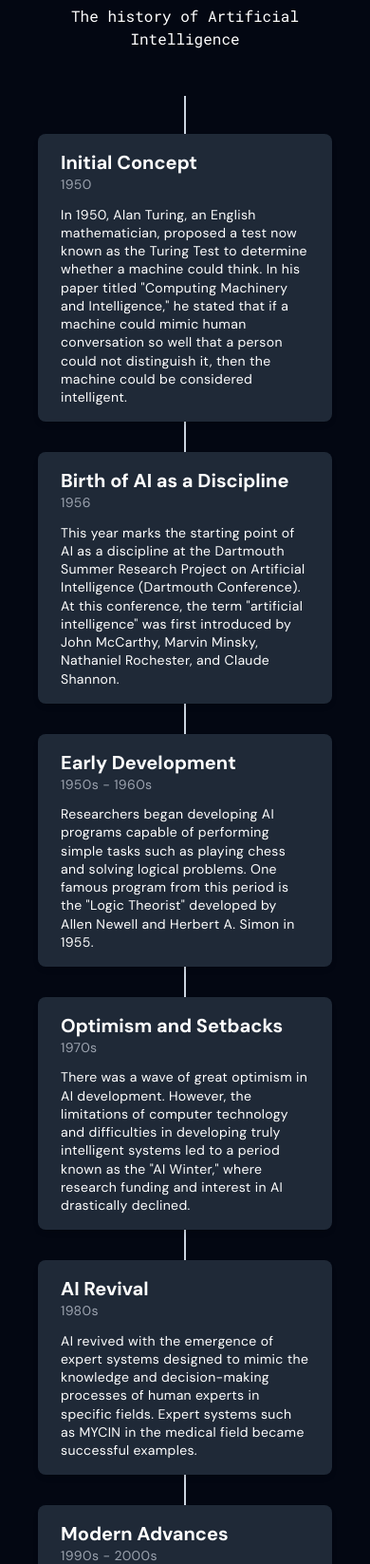
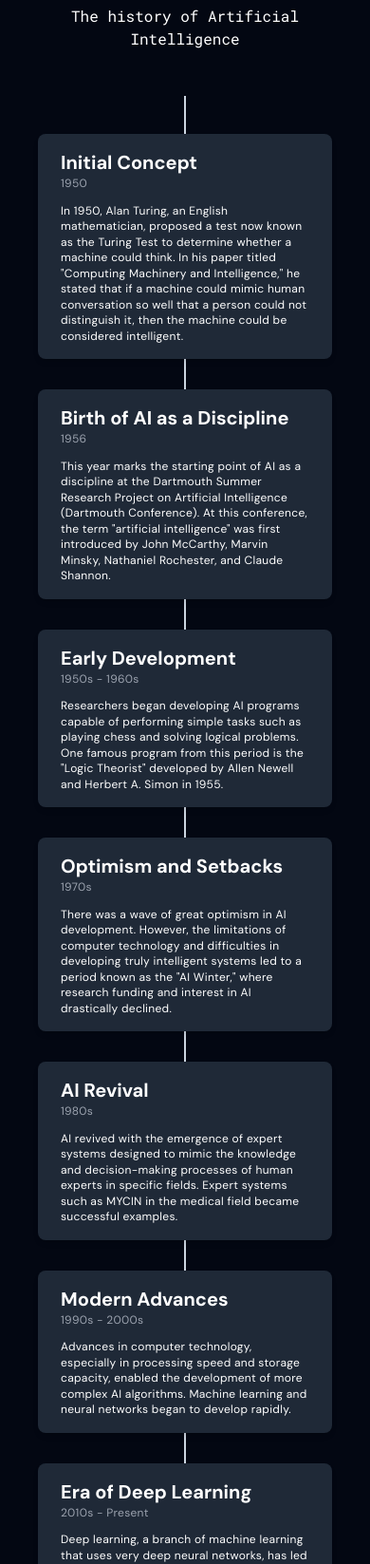
Before and after one commit to ahmadzainulmufid/Lomba_Web-Design, a website built with Vite: page history.html in a window 390 px wide. Shown: the part 308-1955 px from the top of the page at 95% size. Built offline with nearby package versions, Linux system fonts and the light colour scheme.

Commit message:
Fixing the sizing for each media queries

```diff
--- a/history.html
+++ b/history.html
@@ -101,8 +101,8 @@
                 <div class="order-1 hidden md:flex w-5/12"></div>
                 <div class="order-1 w-full md:w-5/12 px-6 py-4 bg-gray-800 rounded-lg shadow-md">
                     <h3 class="font-bold text-white text-xl">Initial Concept</h3>
-                    <p class="text-sm mb-3 leading-snug tracking-wide text-gray-400 text-opacity-100">1950</p>
-                    <p class="text-sm leading-snug tracking-wide text-white text-opacity-100">In 1950, Alan Turing, an
+                    <p class="text-xs md:text-sm mb-3 leading-snug tracking-wide text-gray-400 text-opacity-100">1950</p>
+                    <p class="text-xs md:text-sm leading-snug tracking-wide text-white text-opacity-100">In 1950, Alan Turing, an
                         English mathematician, proposed a test now known as the Turing Test to determine whether a
                         machine could think. In his paper titled "Computing Machinery and Intelligence," he stated that
                         if a machine could mimic human conversation so well that a person could not distinguish it, then
@@ -113,8 +113,8 @@
             <div class="mb-8 flex justify-between items-center w-full left-timeline" data-aos="fade-right">
                 <div class="order-1 w-full md:w-5/12 px-6 py-4 bg-gray-800 rounded-lg shadow-md">
                     <h3 class="font-bold text-white text-xl">Birth of AI as a Discipline</h3>
-                    <p class="text-sm mb-3 leading-snug tracking-wide text-gray-400 text-opacity-100">1956</p>
-                    <p class="text-sm leading-snug tracking-wide text-white text-opacity-100">This year marks the
+                    <p class="text-xs md:text-sm mb-3 leading-snug tracking-wide text-gray-400 text-opacity-100">1956</p>
+                    <p class="text-xs md:text-sm leading-snug tracking-wide text-white text-opacity-100">This year marks the
                         starting point of AI as a discipline at the Dartmouth Summer Research Project on Artificial
                         Intelligence (Dartmouth Conference). At this conference, the term "artificial intelligence" was
                         first introduced by John McCarthy, Marvin Minsky, Nathaniel Rochester, and Claude Shannon.</p>
@@ -126,8 +126,8 @@
                 <div class="order-1 hidden md:flex w-5/12"></div>
                 <div class="order-1 w-full md:w-5/12 px-6 py-4 bg-gray-800 rounded-lg shadow-md">
                     <h3 class="font-bold text-white text-xl">Early Development</h3>
-                    <p class="text-sm mb-3 leading-snug tracking-wide text-gray-400 text-opacity-100">1950s - 1960s</p>
-                    <p class="text-sm leading-snug tracking-wide text-white text-opacity-100">Researchers began
+                    <p class="text-xs md:text-sm mb-3 leading-snug tracking-wide text-gray-400 text-opacity-100">1950s - 1960s</p>
+                    <p class="text-xs md:text-sm leading-snug tracking-wide text-white text-opacity-100">Researchers began
                         developing AI programs capable of performing simple tasks such as playing chess and solving
                         logical problems. One famous program from this period is the "Logic Theorist" developed by Allen
                         Newell and Herbert A. Simon in 1955.</p>
@@ -137,8 +137,8 @@
             <div class="mb-8 flex justify-between items-center w-full left-timeline" data-aos="fade-right">
                 <div class="order-1 w-full md:w-5/12 px-6 py-4 bg-gray-800 rounded-lg shadow-md">
                     <h3 class="font-bold text-white text-xl">Optimism and Setbacks</h3>
-                    <p class="text-sm mb-3 leading-snug tracking-wide text-gray-400 text-opacity-100">1970s</p>
-                    <p class="text-sm leading-snug tracking-wide text-white text-opacity-100">There was a wave of great
+                    <p class="text-xs md:text-sm mb-3 leading-snug tracking-wide text-gray-400 text-opacity-100">1970s</p>
+                    <p class="text-xs md:text-sm leading-snug tracking-wide text-white text-opacity-100">There was a wave of great
                         optimism in AI development. However, the limitations of computer technology and difficulties in
                         developing truly intelligent systems led to a period known as the "AI Winter," where research
                         funding and interest in AI drastically declined.</p>
@@ -150,8 +150,8 @@
                 <div class="order-1 hidden md:flex w-5/12"></div>
                 <div class="order-1 w-full md:w-5/12 px-6 py-4 bg-gray-800 rounded-lg shadow-md">
                     <h3 class="font-bold text-white text-xl">AI Revival</h3>
-                    <p class="text-sm mb-3 leading-snug tracking-wide text-gray-400 text-opacity-100">1980s</p>
-                    <p class="text-sm leading-snug tracking-wide text-white text-opacity-100">AI revived with the
+                    <p class="text-xs md:text-sm mb-3 leading-snug tracking-wide text-gray-400 text-opacity-100">1980s</p>
+                    <p class="text-xs md:text-sm leading-snug tracking-wide text-white text-opacity-100">AI revived with the
                         emergence of expert systems designed to mimic the knowledge and decision-making processes of
                         human experts in specific fields. Expert systems such as MYCIN in the medical field became
                         successful examples.</p>
@@ -161,8 +161,8 @@
             <div class="mb-8 flex justify-between items-center w-full left-timeline" data-aos="fade-right">
                 <div class="order-1 w-full md:w-5/12 px-6 py-4 bg-gray-800 rounded-lg shadow-md">
                     <h3 class="font-bold text-white text-xl">Modern Advances</h3>
-                    <p class="text-sm mb-3 leading-snug tracking-wide text-gray-400 text-opacity-100">1990s - 2000s</p>
-                    <p class="text-sm leading-snug tracking-wide text-white text-opacity-100">Advances in computer
+                    <p class="text-xs md:text-sm mb-3 leading-snug tracking-wide text-gray-400 text-opacity-100">1990s - 2000s</p>
+                    <p class="text-xs md:text-sm leading-snug tracking-wide text-white text-opacity-100">Advances in computer
                         technology, especially in processing speed and storage capacity, enabled the development of more
                         complex AI algorithms. Machine learning and neural networks began to develop rapidly.</p>
                 </div>
@@ -173,9 +173,8 @@
                 <div class="order-1 hidden md:flex w-5/12"></div>
                 <div class="order-1 w-full md:w-5/12 px-6 py-4 bg-gray-800 rounded-lg shadow-md">
                     <h3 class="font-bold text-white text-xl">Era of Deep Learning</h3>
-                    <p class="text-sm mb-3 leading-snug tracking-wide text-gray-400 text-opacity-100">2010s - Present
-                    </p>
-                    <p class="text-sm leading-snug tracking-wide text-white text-opacity-100">Deep learning, a branch of
+                    <p class="text-xs md:text-sm mb-3 leading-snug tracking-wide text-gray-400 text-opacity-100">2010s - Present</p>
+                    <p class="text-xs md:text-sm leading-snug tracking-wide text-white text-opacity-100">Deep learning, a branch of
                         machine learning that uses very deep neural networks, has led to major breakthroughs in various
                         AI applications such as image recognition, natural language processing, and autonomous vehicles.
                         Major tech companies like Google, Facebook, and Microsoft invest heavily in AI research and
@@ -186,8 +185,8 @@
             <div class="mb-8 flex justify-between items-center w-full left-timeline" data-aos="fade-right">
                 <div class="order-1 w-full md:w-5/12 px-6 py-4 bg-gray-800 rounded-lg shadow-md">
                     <h3 class="font-bold text-white text-xl">Future of AI</h3>
-                    <p class="text-sm mb-3 leading-snug tracking-wide text-gray-400 text-opacity-100">Present</p>
-                    <p class="text-sm leading-snug tracking-wide text-white text-opacity-100">AI continues to develop
+                    <p class="text-xs md:text-sm mb-3 leading-snug tracking-wide text-gray-400 text-opacity-100">Present</p>
+                    <p class="text-xs md:text-sm leading-snug tracking-wide text-white text-opacity-100">AI continues to develop
                         rapidly, with increasingly wide and diverse applications. Ethical and safe AI development
                         becomes a crucial focus amid the growing capabilities and adoption of AI technology across
                         various sectors.</p>
```
Also changed, not shown: source.html (+54 -28 lines), team.html (+5 -5 lines).
